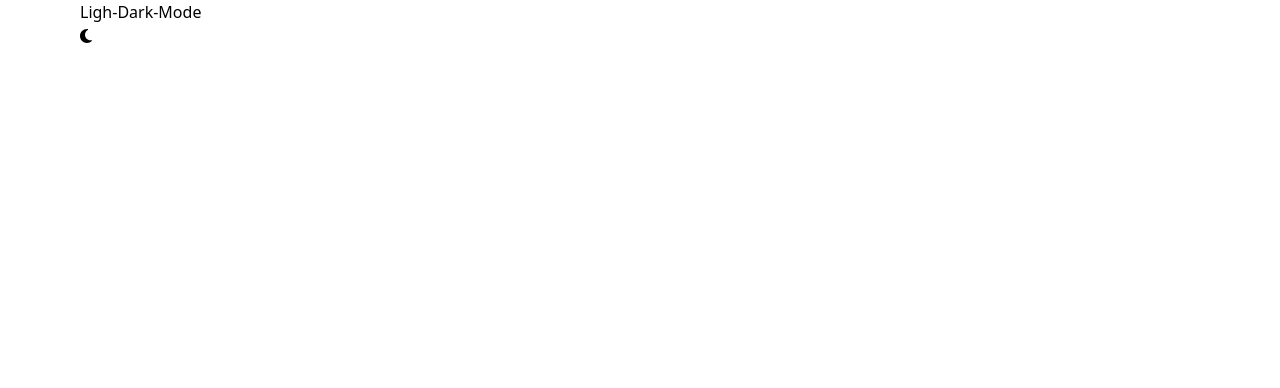
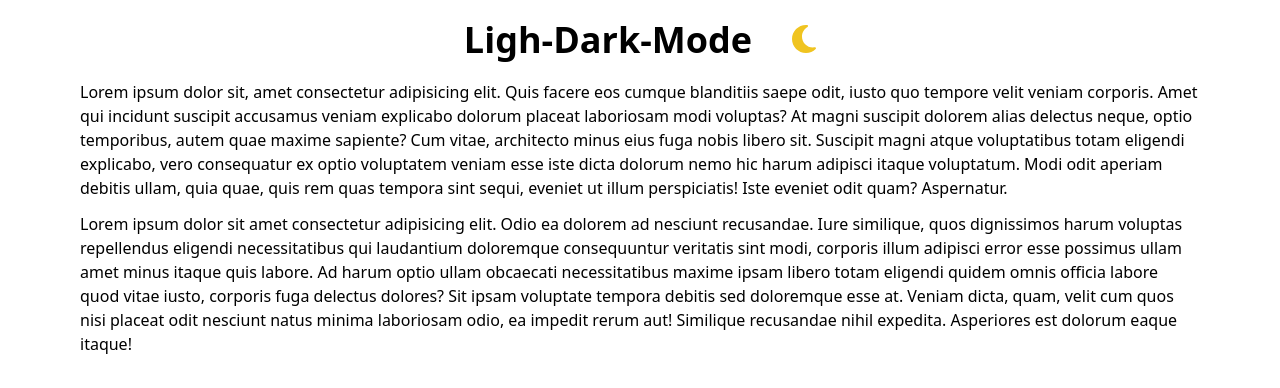
Before and after one commit to ashishmohanty10/Light-Dark-Mode-react, a React (Vite) app: page / in a window 1280 px wide. Shown: the top 388 px of the page. Built offline with nearby package versions, Linux system fonts and the light colour scheme.

Commit message:
implemented-dark-mode

```diff
--- a/src/components/Heading.jsx
+++ b/src/components/Heading.jsx
@@ -9,14 +9,53 @@ const Heading = () => {
   };
 
   return (
-    <div>
-      <div className="container">
-        <div>
-          <h1>Ligh-Dark-Mode</h1>
+    <div className={darkTheme ? "dark" : ""}>
+      <div className="container dark:bg-[#2D3250]">
+        <div className="flex justify-center space-x-10 py-5">
+          <h1 className="text-4xl font-bold dark:text-slate-200">
+            Ligh-Dark-Mode
+          </h1>
 
           <button onClick={toggleTheme}>
-            <FontAwesomeIcon icon={darkTheme ? faSun : faMoon} />
+            <FontAwesomeIcon
+              size="2x"
+              icon={darkTheme ? faSun : faMoon}
+              color={darkTheme ? "#FFA500" : "#F0C420"}
+            />
           </button>
+        </div>
+
+        <div>
+          <p className="font-medium dark:text-slate-300">
+            Lorem ipsum dolor sit, amet consectetur adipisicing elit. Quis
+            facere eos cumque blanditiis saepe odit, iusto quo tempore velit
+            veniam corporis. Amet qui incidunt suscipit accusamus veniam
+            explicabo dolorum placeat laboriosam modi voluptas? At magni
+            suscipit dolorem alias delectus neque, optio temporibus, autem quae
+            maxime sapiente? Cum vitae, architecto minus eius fuga nobis libero
+            sit. Suscipit magni atque voluptatibus totam eligendi explicabo,
+            vero consequatur ex optio voluptatem veniam esse iste dicta dolorum
+            nemo hic harum adipisci itaque voluptatum. Modi odit aperiam debitis
+            ullam, quia quae, quis rem quas tempora sint sequi, eveniet ut illum
+            perspiciatis! Iste eveniet odit quam? Aspernatur.
+          </p>
+        </div>
+
+        <div className="py-3">
+          <p className="font-medium dark:text-slate-300">
+            Lorem ipsum dolor sit amet consectetur adipisicing elit. Odio ea
+            dolorem ad nesciunt recusandae. Iure similique, quos dignissimos
+            harum voluptas repellendus eligendi necessitatibus qui laudantium
+            doloremque consequuntur veritatis sint modi, corporis illum adipisci
+            error esse possimus ullam amet minus itaque quis labore. Ad harum
+            optio ullam obcaecati necessitatibus maxime ipsam libero totam
+            eligendi quidem omnis officia labore quod vitae iusto, corporis fuga
+            delectus dolores? Sit ipsam voluptate tempora debitis sed doloremque
+            esse at. Veniam dicta, quam, velit cum quos nisi placeat odit
+            nesciunt natus minima laboriosam odio, ea impedit rerum aut!
+            Similique recusandae nihil expedita. Asperiores est dolorum eaque
+            itaque!
+          </p>
         </div>
       </div>
     </div>
```
